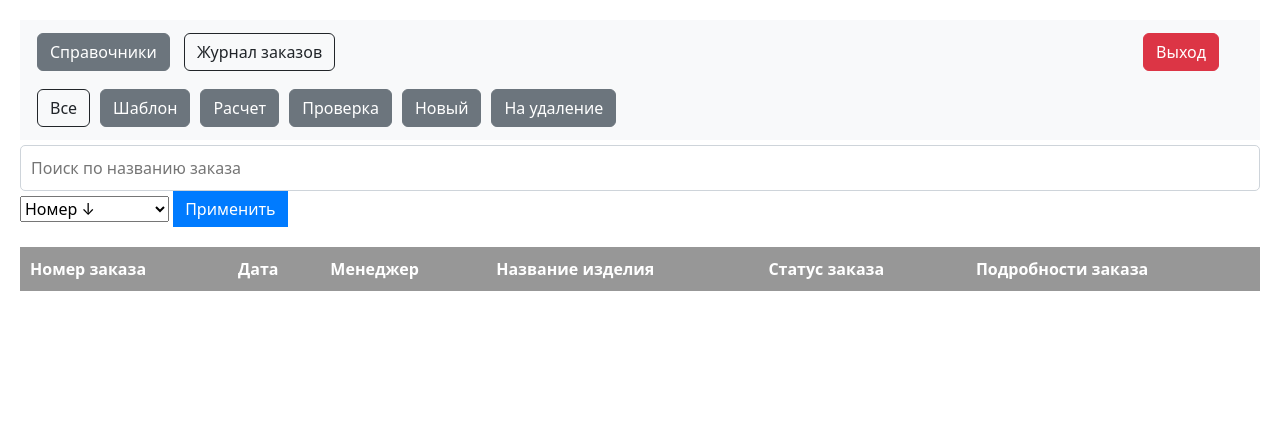
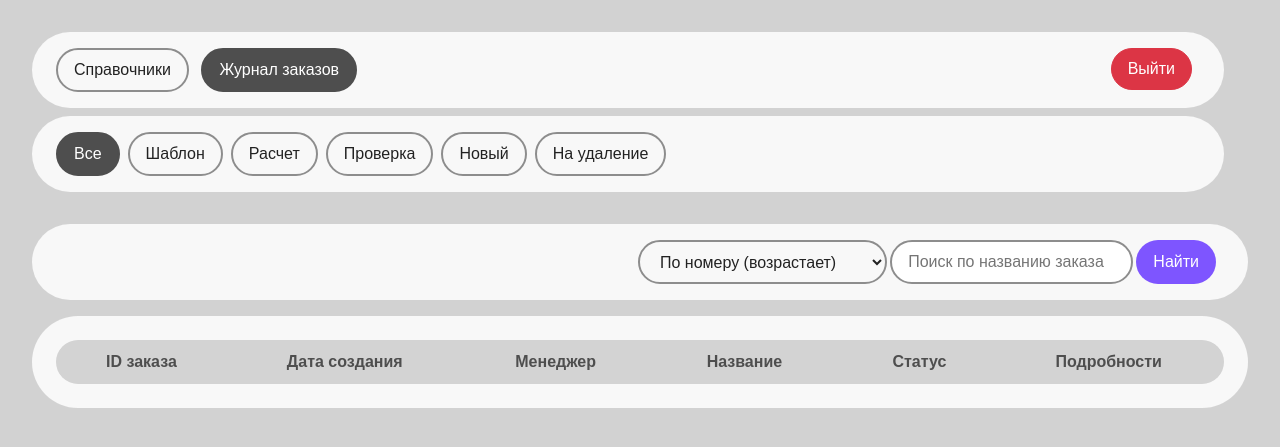
Before and after one commit to diquid/polygraphy-manager, a Flask app: page / in a window 1280 px wide. Shown: the top 447 px of the page. Run offline with Flask 3, Linux system fonts and the light colour scheme; a user stored in the database is signed in; tables that the repository leaves empty hold one stand-in row (values such as "Sample post"); lists and menus that the app fills with data are empty; some libraries are stand-ins or nearby versions.

Commit message:
new css styles

```diff
--- a/app.py
+++ b/app.py
@@ -1548,6 +1548,10 @@ def index():
         query = query.order_by(Order.order_date.asc())
     elif sort == 'date_desc':
         query = query.order_by(Order.order_date.desc())
+    elif sort == 'name_asc':
+        query = query.order_by(Order.name_orders.asc())
+    elif sort == 'name_desc':
+        query = query.order_by(Order.name_orders.desc())
 
     results = query.all()
 
--- a/static/css/index.css
+++ b/static/css/index.css
@@ -1,16 +1,20 @@
 body {
-  background-color: #f8f9fa;
-  padding: 20px;
-  font-family: 'Roboto', sans-serif, 'Courier New', monospace; /* Пример использования фиксированного шрифта для цифр */
-
+  padding-bottom:2rem;
+  padding-left: 2rem;
+  padding-right: 2rem;
+  font-family: 'IBM Plex Sans', sans-serif !important;
+  /*background: linear-gradient(147deg, #d2d2d2, #f9fee7, #efeaff);*/
+  background: #d2d2d2;
   font-variant-numeric: lining-nums;
-
 }
 
 .text-blue {
   color: blue;
 }
 
+.navbar {
+  --bs-navbar-padding-y: 2rem;
+}
 
 h2 {
   text-align: left;
@@ -23,33 +27,109 @@ h1 {
 }
 
 .btn {
-  margin: 5px;
+  margin-right: 0.5rem;
+  padding: 0.5rem 1rem;
+  border-radius: 1000px;
+}
+
+.btn-secondary {
+  border: 2px solid #8D8D8D;
+  color: #222222;
+  background-color: #F8F8F8;
+}
+
+.btn-secondary:hover {
+  border: 2px solid #4E4E4E;
+  background-color: #4E4E4E;
+  color: white;
+}
+
+.btn-action {
+  color: white;
+  background-color: #7E55FF;
+}
+
+.btn-action:hover {
+  color: white;
+  background-color: #9E80FF;
+}
+
+.btn-action:active {
+  color: white !important;
+  background-color: #6F41FF !important;
+  border-color: #6F41FF !important;
+}
+
+.btn-action-secondary {
+  color: #222222;
+  background-color: #C9F13A;
+}
+
+.btn-action-secondary:hover {
+  color: #222222;
+  background-color: #E4F89D;
+}
+
+.btn-action-secondary:active {
+  color: #222222 !important;
+  background-color: #B1E101 !important;
+  border-color: #B1E101 !important;
+}
+
+.active {
+  border: 2px solid #4E4E4E !important;
+  background-color: #4E4E4E !important;
+  color: white !important;
+}
+
+.hat {
+  padding: 1rem 1.5rem;
+  background-color: #F8F8F8;
+  border-radius: 1000px;
+}
+
+.search-hat {
+  display: flex;
+  justify-content: flex-end;
 }
 
 .form-group {
   margin-bottom: 15px;
 }
 
+.search-input {
+  background-color: white;
+  padding: 0.5rem 1rem;
+  border-radius: 1000px;
+  border: 2px solid #8D8D8D;
+  color: #222222;
+  margin-right: 0.2rem;
+}
+
+.slct{
+  background-color: #F8F8F8;
+  padding: 0.65rem 1rem;
+  border-radius: 1000px;
+  border: 2px solid #8D8D8D;
+  color: #222222;
+  margin-right: 0.2rem;
+}
+
 label {
   margin-top: 10px;
 }
 
-input[type="number"],
+/*input[type="number"],
 input[type="text"] {
   width: 100%;
   padding: 10px;
   margin-top: 5px;
   border: 1px solid #ced4da;
   border-radius: 5px;
-}
+}*/
 
 input[readonly] {
   background-color: #e9ecef;
-}
-
-.active {
-  background-color: #007bff;
-  color: white;
 }
 
 p {
@@ -65,26 +145,40 @@ p {
   margin-top: 20px;
 }
 
+.table-wrap {
+  margin-top: 1rem;
+  padding: 1.5rem;
+  border-radius: 60px;
+  background-color: #F8F8F8;
+}
+
 table {
   width: 100%;
-  margin-top: 20px;
-  border-collapse: collapse;
+  background-color: #F8F8F8;
+  border-radius: 40px;
+  overflow: hidden;
+  padding: 20px;
 }
 
-th,
-td {
-  padding: 10px;
-  text-align: left;
-  border: 1px solid #dee2e6;
+thead {
+  border-radius: 1000px;
+  overflow: hidden;
+  background-color: #D3D3D3;
 }
 
-th {
-  background-color: #979797;
-  color: white;
+/* ячейка */
+td {
+  padding: 10px 50px;
+  text-align: left;
+  color: #222222;
+  border-bottom: 1px solid #C6C6C6;
 }
 
-tr:hover {
-  background-color: #f1f1f1;
+/* заголовочная ячейка */
+th {
+  padding: 10px 50px;
+  text-align: left;
+  color: #4E4E4E;
 }
 
 .button-group {
@@ -97,18 +191,6 @@ tr:hover {
   margin-bottom: 20px;
 }
 
-button {
-  padding: 6px 12px;
-  border: none;
-  border-radius: 5px;
-  background-color: #007bff;
-  color: white;
-  cursor: pointer;
-}
-
-button:hover {
-  background-color: #0056b3;
-}
 tr:nth-child(even) {
   background-color: #f2f2f2;
 }
--- a/templates/index.html
+++ b/templates/index.html
@@ -5,13 +5,13 @@
     <meta charset="UTF-8">
     <meta name="viewport" content="width=device-width, initial-scale=1.0">
     <title style="color: blue;">Система печати</title>
-    <link rel="stylesheet" href="{{ url_for('static', filename='css/index.css') }}">
     <link href="https://cdn.jsdelivr.net/npm/bootstrap@5.3.3/dist/css/bootstrap.min.css" rel="stylesheet"
         integrity="sha384-QWTKZyjpPEjISv5WaRU9OFeRpok6YctnYmDr5pNlyT2bRjXh0JMhjY6hW+ALEwIH" crossorigin="anonymous">
+    <link rel="stylesheet" href="{{ url_for('static', filename='css/index.css') }}">
 </head>
 
 <body>
-    <nav class="navbar navbar-expand-lg navbar-light bg-light">
+    <nav class="navbar navbar-expand-lg navbar-light">
         <div class="container-fluid">
             <button class="navbar-toggler" type="button" data-bs-toggle="collapse" data-bs-target="#navbarNav"
                 aria-controls="navbarNav" aria-expanded="false" aria-label="Переключить навигацию">
@@ -20,7 +20,7 @@
             <div class="collapse navbar-collapse" id="navbarNav">
                 <div class="row w-100">
 
-                    <div class="col-12 d-flex justify-content-between mb-2">
+                    <div class="col-12 d-flex justify-content-between mb-2 hat">
                         <div>
                             <button onclick="window.location.href='/operation_table'"
                                 class="btn btn-secondary">Справочники</button>
@@ -29,16 +29,16 @@
 
                         <div>
                             {% if current_user.is_authenticated %}
-                            <button onclick="window.location.href='/logout'" class="btn btn-danger">Выход</button>
+                            <button onclick="window.location.href='/logout'" class="btn btn-danger">Выйти</button>
                             {% else %}
-                            <button onclick="window.location.href='/login'" class="btn btn-secondary">Вход</button>
+                            <button onclick="window.location.href='/login'" class="btn btn-action-secondary">Войти</button>
                             {% endif %}
                         </div>
 
                     </div>
 
 
-                    <div class="col-12 d-flex justify-content-start">
+                    <div class="col-12 d-flex justify-content-start hat">
                         <button onclick="window.location.href='/index'" id="все-button" class="btn active">Все</button>
                         <button onclick="window.location.href='/template'" id="шаблон-button"
                             class="btn btn-secondary">Шаблон</button>
@@ -56,17 +56,19 @@
         </div>
     </nav>
 
-    <form method="get" style="margin-bottom: 20px;">
-        <input type="text" name="q" value="{{ search_query }}" placeholder="Поиск по названию заказа">
-
-        <select name="sort">
-            <option value="id_desc" {% if sort == 'id_desc' %}selected{% endif %}>Номер ↓</option>
-            <option value="id_asc" {% if sort == 'id_asc' %}selected{% endif %}>Номер ↑</option>
-            <option value="date_desc" {% if sort == 'date_desc' %}selected{% endif %}>Сначала новые</option>
-            <option value="date_asc" {% if sort == 'date_asc' %}selected{% endif %}>Сначала старые</option>
+    <form class="hat search-hat" method="get">
+        <select class="slct" name="sort">
+            <option value="id_desc" {% if sort == 'id_desc' %}selected{% endif %}>По номеру (возрастает)</option>
+            <option value="id_asc" {% if sort == 'id_asc' %}selected{% endif %}>По номеру (убывает)</option>
+            <option value="date_desc" {% if sort == 'date_desc' %}selected{% endif %}>По дате (сначала новые)</option>
+            <option value="date_asc" {% if sort == 'date_asc' %}selected{% endif %}>По дате (сначала старые)</option>
+            <option value="name_asc" {% if sort == 'name_asc' %}selected{% endif %}>По алфавиту (A-Я)</option>
+            <option value="name_desc" {% if sort == 'name_desc' %}selected{% endif %}>По алфавиту (Я-А)</option>
         </select>
 
-        <button type="submit">Применить</button>
+        <input class="search-input" type="text" name="q" value="{{ search_query }}" placeholder="Поиск по названию заказа">
+
+        <button class="btn btn-action" type="submit">Найти</button>
     </form>
 
     {% with messages = get_flashed_messages(with_categories=true) %}
@@ -79,16 +81,16 @@
     {% endif %}
     {% endwith %}
 
-    <div id="content">
+    <div class="table-wrap" id="content">
         <table>
             <thead>
                 <tr>
-                    <th>Номер заказа</th>
-                    <th>Дата</th>
+                    <th>ID заказа</th>
+                    <th>Дата создания</th>
                     <th>Менеджер</th>
-                    <th>Название изделия</th>
-                    <th>Статус заказа</th>
-                    <th>Подробности заказа</th>
+                    <th>Название</th>
+                    <th>Статус</th>
+                    <th>Подробности</th>
                     <!-- {% for column in column_names %}
                     <th>{{ column }}</th>
                     {% endfor %} -->
@@ -104,18 +106,18 @@
                     <td>{{ result.status }}</td>
                     {% if result.status == 'шаблон' %}
                     <td>
-                        <button class="btn btn-primary mt-2"
-                            onclick="window.location.href='/passport_template/{{ result.id_order }}'">Подробнее</button>
+                        <button class="btn btn-action mt-2"
+                            onclick="window.location.href='/passport_template/{{ result.id_order }}'">Перейти</button>
                     </td>
                     {% elif result.status == 'расчет' %}
                     <td>
-                        <button class="btn btn-primary mt-2"
-                            onclick="window.location.href='/passport/{{ result.id_order }}'">Подробнее</button>
+                        <button class="btn btn-action mt-2"
+                            onclick="window.location.href='/passport/{{ result.id_order }}'">Перейти</button>
                     </td>
                     {% else %}
                     <td>
-                        <button class="btn btn-primary mt-2"
-                            onclick="window.location.href='/passport_verified/{{ result.id_order }}'">Подробнее</button>
+                        <button class="btn btn-action mt-2"
+                            onclick="window.location.href='/passport_verified/{{ result.id_order }}'">Перейти</button>
                     </td>
                     {% endif %}
                 </tr>
```
